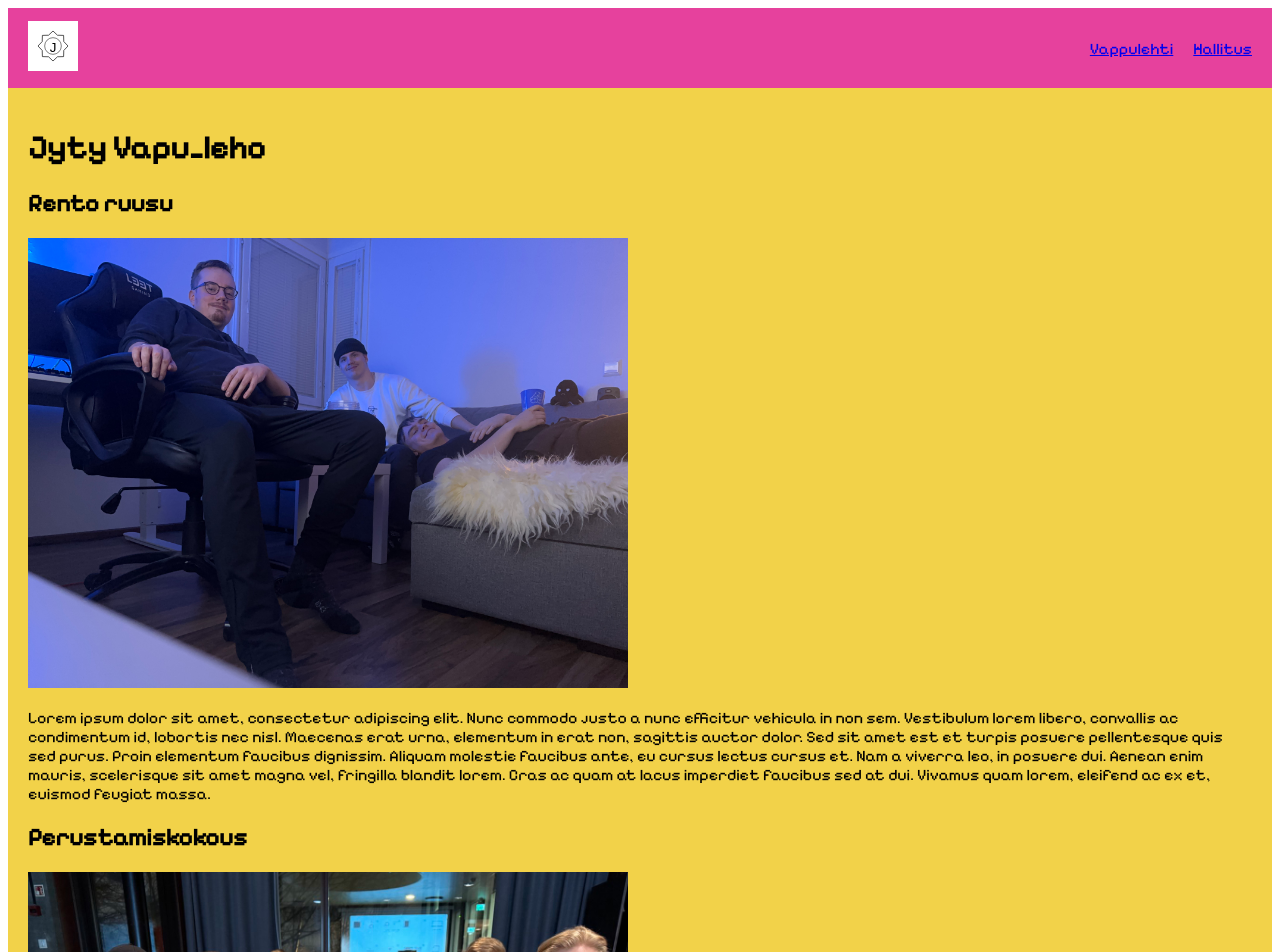
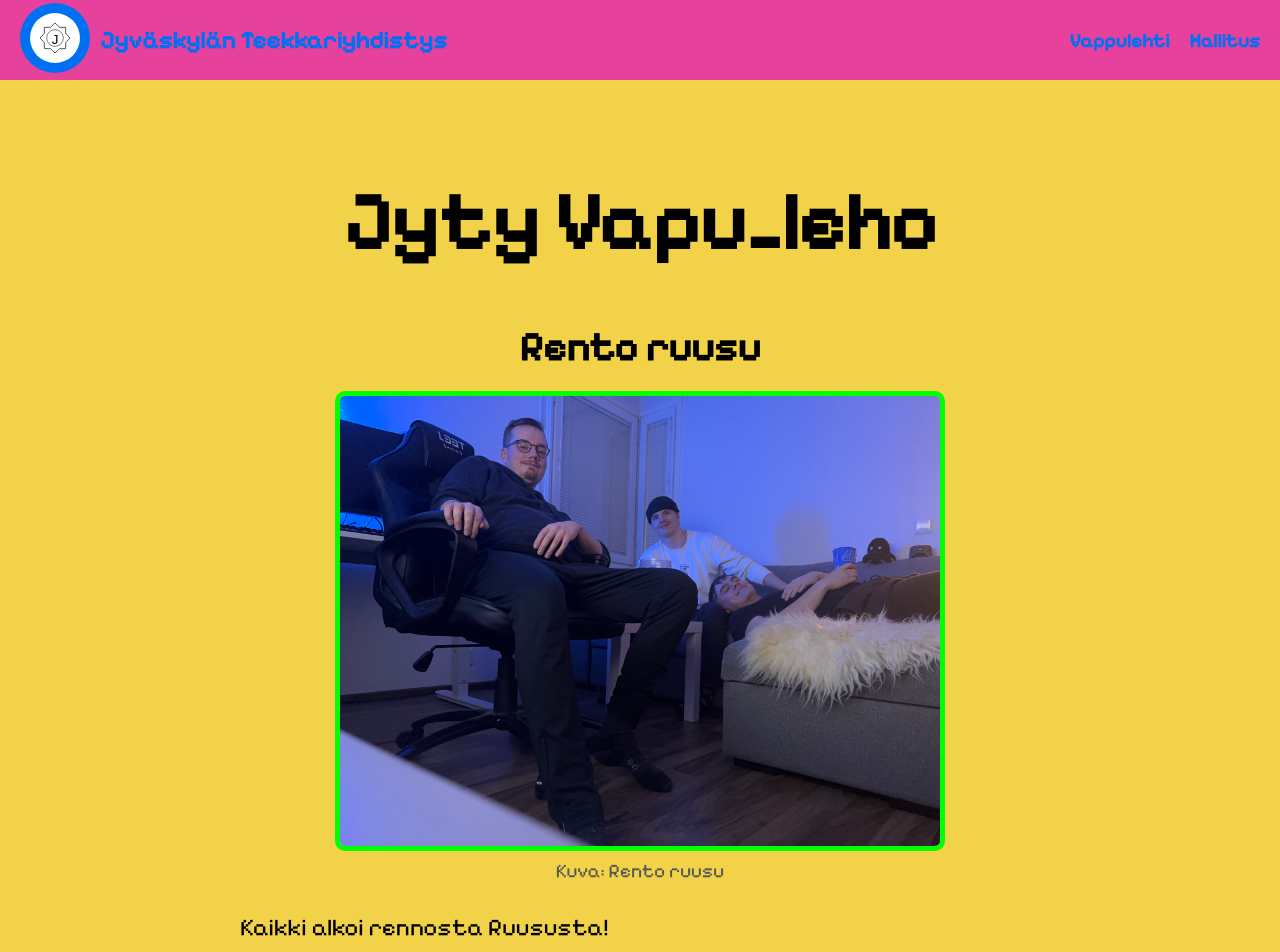
Before and after one commit to kurkilmo/jyty-web, a Next.js app: page /vappulehti in a window 1280 px wide. Shown: the top 952 px of the page. Built offline with nearby package versions, Linux system fonts and the light colour scheme.

Commit message:
chore: added content and styling

```diff
--- a/components/Navbar.js
+++ b/components/Navbar.js
@@ -1,24 +1,55 @@
-import Link from 'next/link';
+import { useState } from "react";
+import Link from "next/link";
 
 export default function Navbar() {
+  const [hoveredLink, setHoveredLink] = useState(null);
+
+  const handleMouseEnter = (link) => setHoveredLink(link);
+  const handleMouseLeave = () => setHoveredLink(null);
+
   return (
     <header style={headerStyle}>
+      <div style={logoContainerStyle}>
         <div style={logoStyle}>
           <Link href="/">
             <img
               src="logo.svg"
               alt="Jyty Logo"
-              style={{ height: "50px", cursor: "pointer" }}
+              style={{ height: "50px", cursor: "pointer", borderRadius: "50%", backgroundColor: "#0070f3", padding: "10px" }}
             />
+          </Link>
+        </div>
+        <Link href="/" style={logoTextStyle}>
+          Jyväskylän Teekkariyhdistys
         </Link>
       </div>
       <nav style={navStyle}>
         <ul style={navListStyle}>
           <li style={navItemStyle}>
-              <Link href="/vappulehti">Vappulehti</Link>
+            <Link
+              href="/vappulehti"
+              style={{
+                ...linkStyle,
+                color: hoveredLink === "vappulehti" ? linkHoverStyle.color : linkStyle.color,
+              }}
+              onMouseEnter={() => handleMouseEnter("vappulehti")}
+              onMouseLeave={handleMouseLeave}
+            >
+              Vappulehti
+            </Link>
           </li>
           <li style={navItemStyle}>
-              <Link href="/hallitus">Hallitus</Link>
+            <Link
+              href="/hallitus"
+              style={{
+                ...linkStyle,
+                color: hoveredLink === "hallitus" ? linkHoverStyle.color : linkStyle.color,
+              }}
+              onMouseEnter={() => handleMouseEnter("hallitus")}
+              onMouseLeave={handleMouseLeave}
+            >
+              Hallitus
+            </Link>
           </li>
         </ul>
       </nav>
@@ -35,9 +66,24 @@ const headerStyle = {
   flexShrink: 0,
 };
 
+const logoContainerStyle = {
+  display: "flex",
+  alignItems: "center",
+};
+
 const logoStyle = {
   display: "flex",
   alignItems: "center",
+  justifyContent: "center",
+};
+
+const logoTextStyle = {
+  marginLeft: "10px",
+  fontSize: "1.5em",
+  fontWeight: "bold",
+  color: "#0070f3",
+  textDecoration: "none",
+  cursor: "pointer",
 };
 
 const navStyle = {
@@ -56,3 +102,15 @@ const navListStyle = {
 const navItemStyle = {
   marginLeft: "20px",
 };
+
+const linkStyle = {
+  textDecoration: "none",
+  color: "#0070f3",
+  fontSize: "1.2em",
+  fontWeight: "bold",
+  transition: "color 0.3s ease",
+};
+
+const linkHoverStyle = {
+  color: "#ff4500",
+};
--- a/pages/vappulehti.js
+++ b/pages/vappulehti.js
@@ -4,38 +4,74 @@ const articles = [
   {
     id: 1,
     title: "Rento ruusu",
-    content: "Lorem ipsum dolor sit amet, consectetur adipiscing elit. Nunc commodo justo a nunc efficitur vehicula in non sem. Vestibulum lorem libero, convallis ac condimentum id, lobortis nec nisl. Maecenas erat urna, elementum in erat non, sagittis auctor dolor. Sed sit amet est et turpis posuere pellentesque quis sed purus. Proin elementum faucibus dignissim. Aliquam molestie faucibus ante, eu cursus lectus cursus et. Nam a viverra leo, in posuere dui. Aenean enim mauris, scelerisque sit amet magna vel, fringilla blandit lorem. Cras ac quam at lacus imperdiet faucibus sed at dui. Vivamus quam lorem, eleifend ac ex et, euismod feugiat massa.",
-    image: "rentoruusu.JPG", // Placeholder-kuva
+    content: `
+      <p>Kaikki alkoi rennosta Ruususta!</p>
+      <p>Se ilta Kuokkalasssa oli juuri sellainen kuin pitääkin: aivan liian hämärä, jopa hieman myrskyinen, ja liian paljon straffia mukissa. Näin ainakin me sen muistamme. Siellä pienessä saunallisessa yksiössä teekkarihenkiset vanhukset kokoontuivat miettimään Jyväskylän teekkarien tulevaisuutta. Uudet teknilliset alat näkyivät jo horisontissa, eikä varmuutta kuka vie teekkari sanomaa eteenpäin. Näin kolme vähemmän uljasta sanansaattajaa päätyivät pohtimaan tulevaa rennon RUUSUN & saunan äärellä. Tästä JYTY sai alkunsa.</p>
+      <p>Kortit pyörivät, lasit tyhjenivät ja vähitellen boolin inspiroimana alkoi syntyä ideoita. Niistä suurin tai ainakin sillä hetkellä kirkkaimmalta tuntunut ajatus oli vappulehdestä. Sellaisesta, joka ei olisi pelkkä kasa kömpelöjä vitsejä ja jollain Paintilla tehtyjä sarjakuvia (vaikka niitäkin tulisi). Lehden piti jytistä. Sen piti olla sellainen, josta mummokin ilahtuisi. Yhteinen motivaatio oli tuottaa kehnoa journalismia ja syventyä teekkarien salaisuuksien kammioon. Myöhemmin ajatus kuitenkin syveni </p>
+      <p>Ensin tuli nimi, sitten kolme vanhusta, jotka vannottiin vastuuhenkilöiksi ennen kuin he ehtivät kunnolla tajuta mistä on kyse. Sitten tapahtui Telegram-ryhmän, hemmo piirsi kannen, ja joku kolmas keksi yhdistykselle virallisen nimen aikana, jolloin virallisuus oli hyvin suhteellinen käsite.</p>
+      <p>Vaikka tarina alkoi hämyisestä Kuokkalasta ja kädenlämpöisestä boolista, se elää yhä jokaisessa huonossa ideassa, joka muuttuu legendaksi.</p>
+    `,
+    image: "rentoruusu.JPG",
+    author: "Eemil Hukkanen ja Kasper Pelkonen",
   },
   {
     id: 2,
     title: "Perustamiskokous",
-    content: "Lorem ipsum dolor sit amet, consectetur adipiscing elit. Nunc commodo justo a nunc efficitur vehicula in non sem. Vestibulum lorem libero, convallis ac condimentum id, lobortis nec nisl. Maecenas erat urna, elementum in erat non, sagittis auctor dolor. Sed sit amet est et turpis posuere pellentesque quis sed purus. Proin elementum faucibus dignissim. Aliquam molestie faucibus ante, eu cursus lectus cursus et. Nam a viverra leo, in posuere dui. Aenean enim mauris, scelerisque sit amet magna vel, fringilla blandit lorem. Cras ac quam at lacus imperdiet faucibus sed at dui. Vivamus quam lorem, eleifend ac ex et, euismod feugiat massa.",
-    image: "perustamis.jpg", // Testikuva
+    content: `
+      <p>Lorem ipsum dolor sit amet, consectetur adipiscing elit. Aenean consequat consectetur mi non pulvinar. Cras elementum arcu a erat dictum elementum at sit amet dui. Nam quis molestie elit. Vestibulum ante ipsum primis in faucibus orci luctus et ultrices posuere cubilia curae; Aliquam nec justo id mi tristique euismod. Donec ac viverra lectus, eget faucibus lorem. Donec gravida ornare ligula, a eleifend purus. Aliquam sed cursus tortor, sed facilisis nulla. Interdum et malesuada fames ac ante ipsum primis in faucibus. Orci varius natoque penatibus et magnis dis parturient montes, nascetur ridiculus mus.</p>
+      <p>Proin auctor elementum bibendum. Mauris dapibus neque at nibh lacinia finibus nec sit amet felis. Proin quis turpis purus. Proin aliquet libero mi, a scelerisque ipsum hendrerit eget. Vestibulum vel scelerisque tellus. Orci varius natoque penatibus et magnis dis parturient montes, nascetur ridiculus mus. Nam aliquam viverra viverra. Donec luctus maximus ipsum, at maximus enim interdum et. Fusce et nulla tincidunt, scelerisque odio vitae, varius arcu. Praesent porta semper ipsum vitae eleifend. Donec sit amet gravida dui. Sed non mauris blandit, laoreet massa vel, feugiat velit. Phasellus lacus massa, blandit quis augue in, luctus molestie neque. Maecenas quis viverra libero, condimentum volutpat magna.</p>
+      <p>Phasellus ante metus, commodo at neque vel, elementum rutrum lectus. Duis venenatis tellus tortor. Curabitur scelerisque ultricies lacus sit amet venenatis. Sed odio eros, vulputate eget ante ac, malesuada venenatis arcu. In eleifend sagittis nisi, vel ornare est dignissim nec. Nunc non dui sed odio ultrices dignissim ut quis sapien. Fusce tincidunt porttitor ipsum a luctus. Suspendisse eget arcu vitae ex venenatis feugiat. Vivamus sagittis, mauris in auctor vulputate, tortor augue facilisis ipsum, rutrum vulputate augue neque ac justo. Nulla est nunc, imperdiet et mauris at, facilisis ultricies velit. Morbi turpis mauris, efficitur sed tincidunt sed, faucibus laoreet tortor. Vivamus egestas lectus libero, viverra ultrices purus accumsan sed. Nullam justo velit, congue in libero in, pellentesque accumsan felis.</p>
+    `,
+    image: "perustamis.jpg",
+    author: "En muista joku",
   },
   {
     id: 3,
     title: "joo joku artikkeli",
-    content: "Lorem ipsum dolor sit amet, consectetur adipiscing elit. Nunc commodo justo a nunc efficitur vehicula in non sem. Vestibulum lorem libero, convallis ac condimentum id, lobortis nec nisl. Maecenas erat urna, elementum in erat non, sagittis auctor dolor. Sed sit amet est et turpis posuere pellentesque quis sed purus. Proin elementum faucibus dignissim. Aliquam molestie faucibus ante, eu cursus lectus cursus et. Nam a viverra leo, in posuere dui. Aenean enim mauris, scelerisque sit amet magna vel, fringilla blandit lorem. Cras ac quam at lacus imperdiet faucibus sed at dui. Vivamus quam lorem, eleifend ac ex et, euismod feugiat massa.",
-    image: "https://placehold.co/600x400", // Placeholder-kuva
+    content: `
+      <p>Lorem ipsum dolor sit amet, consectetur adipiscing elit. Aenean consequat consectetur mi non pulvinar. Cras elementum arcu a erat dictum elementum at sit amet dui. Nam quis molestie elit. Vestibulum ante ipsum primis in faucibus orci luctus et ultrices posuere cubilia curae; Aliquam nec justo id mi tristique euismod. Donec ac viverra lectus, eget faucibus lorem. Donec gravida ornare ligula, a eleifend purus. Aliquam sed cursus tortor, sed facilisis nulla. Interdum et malesuada fames ac ante ipsum primis in faucibus. Orci varius natoque penatibus et magnis dis parturient montes, nascetur ridiculus mus.</p>
+      <p>Proin auctor elementum bibendum. Mauris dapibus neque at nibh lacinia finibus nec sit amet felis. Proin quis turpis purus. Proin aliquet libero mi, a scelerisque ipsum hendrerit eget. Vestibulum vel scelerisque tellus. Orci varius natoque penatibus et magnis dis parturient montes, nascetur ridiculus mus. Nam aliquam viverra viverra. Donec luctus maximus ipsum, at maximus enim interdum et. Fusce et nulla tincidunt, scelerisque odio vitae, varius arcu. Praesent porta semper ipsum vitae eleifend. Donec sit amet gravida dui. Sed non mauris blandit, laoreet massa vel, feugiat velit. Phasellus lacus massa, blandit quis augue in, luctus molestie neque. Maecenas quis viverra libero, condimentum volutpat magna.</p>
+      <p>Phasellus ante metus, commodo at neque vel, elementum rutrum lectus. Duis venenatis tellus tortor. Curabitur scelerisque ultricies lacus sit amet venenatis. Sed odio eros, vulputate eget ante ac, malesuada venenatis arcu. In eleifend sagittis nisi, vel ornare est dignissim nec. Nunc non dui sed odio ultrices dignissim ut quis sapien. Fusce tincidunt porttitor ipsum a luctus. Suspendisse eget arcu vitae ex venenatis feugiat. Vivamus sagittis, mauris in auctor vulputate, tortor augue facilisis ipsum, rutrum vulputate augue neque ac justo. Nulla est nunc, imperdiet et mauris at, facilisis ultricies velit. Morbi turpis mauris, efficitur sed tincidunt sed, faucibus laoreet tortor. Vivamus egestas lectus libero, viverra ultrices purus accumsan sed. Nullam justo velit, congue in libero in, pellentesque accumsan felis.</p>
+    `,
+    image: "https://placehold.co/600x400",
+    author: "Kissa",
   },
 ];
 
 export default function Vappu() {
   return (
     <Layout>
-      <div>
-        <h1>Jyty Vapu_leho</h1>
+      <div style={containerStyle}>
+        <h1 style={{ textAlign: "center", fontSize: "5em" }}>Jyty Vapu_leho</h1>
         <div>
           {articles.map((article) => (
-            <div key={article.id} style={{ marginBottom: "20px" }}>
-              <h2>{article.title}</h2>
-              <img
-                src={article.image}
-                alt={article.title}
-                style={{ width: "100%", maxWidth: "600px", height: "auto" }}
-              />
-              <p>{article.content}</p>
+            <div key={article.id} style={{ marginBottom: "40px", textAlign: "center" }}>
+              <h2 style={{ fontSize: "2.5em", marginBottom: "20px" }}>{article.title}</h2>
+              <figure style={{ margin: "0 auto" }}>
+                <img
+                  src={article.image}
+                  alt={article.title}
+                  style={{
+                    width: "100%",
+                    maxWidth: "600px",
+                    height: "auto",
+                    display: "block",
+                    margin: "0 auto",
+                    border: "5px solid #00ff00",
+                    borderRadius: "10px",
+                  }}
+                />
+                <figcaption style={{ fontSize: "1.2em", color: "#555", marginTop: "8px" }}>
+                  {`Kuva: ${article.title}`}
+                </figcaption>
+              </figure>
+              <div
+                style={{ textAlign: "justify", fontSize: "1.5em", lineHeight: "1.8", marginTop: "20px" }}
+                dangerouslySetInnerHTML={{ __html: article.content }}
+              ></div>
+              <p style={{ fontSize: "1.2em", fontStyle: "italic", marginTop: "20px", color: "#555" }}>
+                {`Kirjoittanut: ${article.author}`}
+              </p>
             </div>
           ))}
         </div>
@@ -43,3 +79,9 @@ export default function Vappu() {
     </Layout>
   );
 }
+
+const containerStyle = {
+  maxWidth: "800px",
+  margin: "0 auto",
+  padding: "20px",
+};
--- a/styles/globals.css
+++ b/styles/globals.css
@@ -1,5 +1,8 @@
 @import url('https://fonts.googleapis.com/css2?family=Pixelify+Sans&display=swap');
 
 body {
+    margin: 0;
+    padding: 0;
+    background-color: rgb(230,65,157);
     font-family: 'Pixelify Sans', sans-serif;
 }
```
Also changed, not shown: pages/hallitus.js (+8 -8 lines), pages/index.js (+21 -3 lines). Lines whose indentation alone changed are shown as unchanged.
